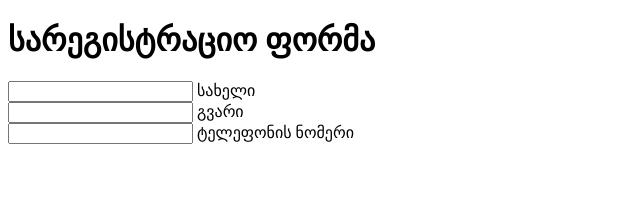
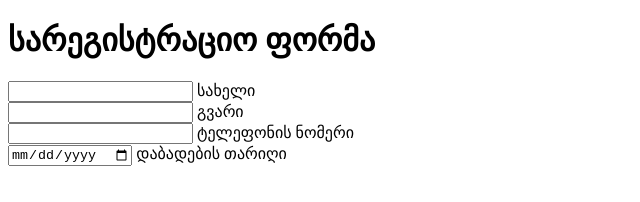
Before and after one commit to N1nutsa/Lect2-Homework, a plain HTML site: page index.html in a window 1280 px wide. Shown: the whole page, without its empty margins (0-640 px from the left). Drawn offline with Linux system fonts and the light colour scheme.

Commit message:
created input - birthdate

```diff
--- a/index.html
+++ b/index.html
@@ -20,7 +20,10 @@
             <input type="tel" id="tel">
             <label for="tel">ტელეფონის ნომერი</label>
         </div>
-
+    <div>
+        <input type="date" id="birthdate">
+        <label for="birthdate">დაბადების თარიღი</label>
+    </div>
 
 
 
```
